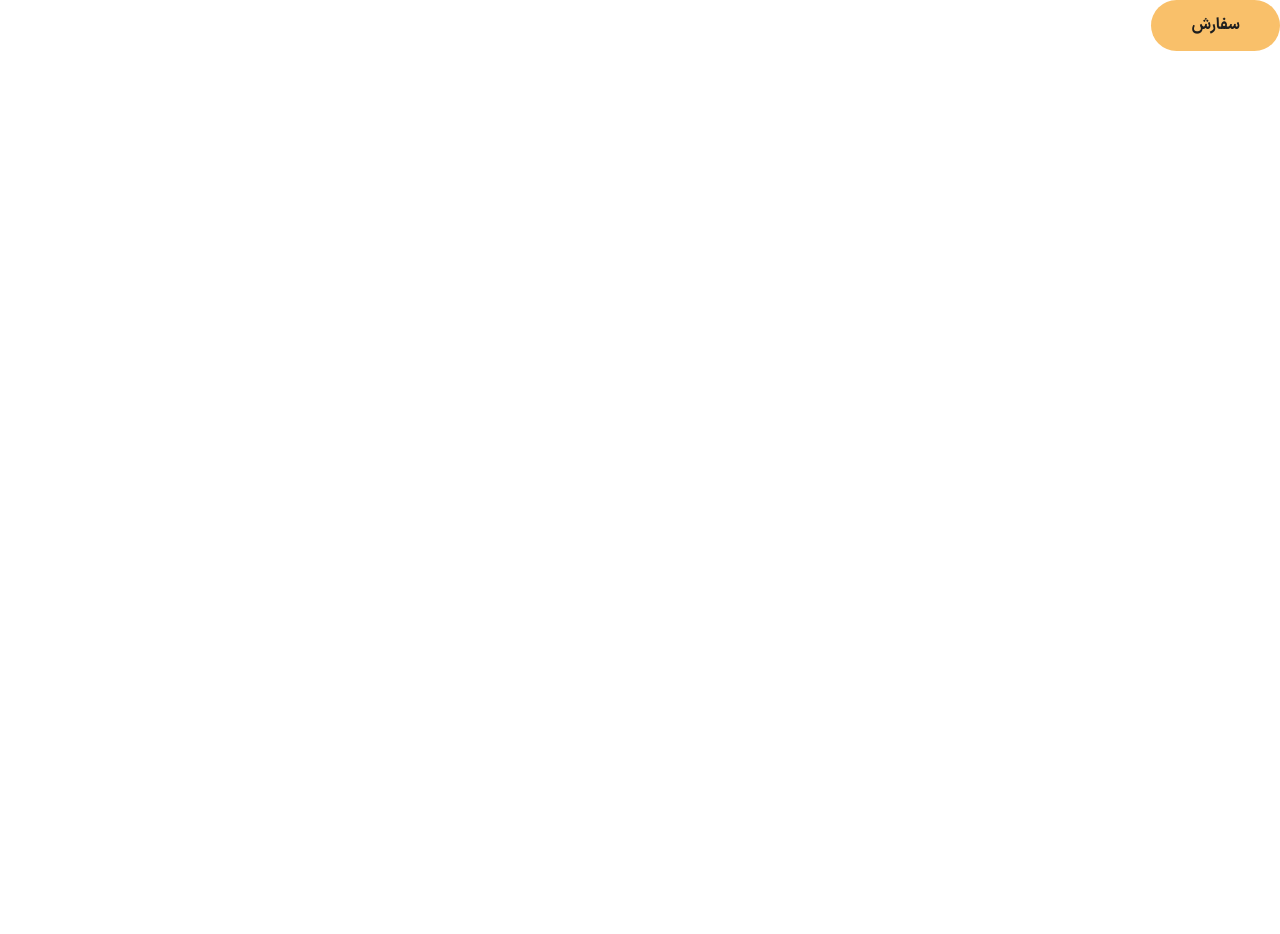
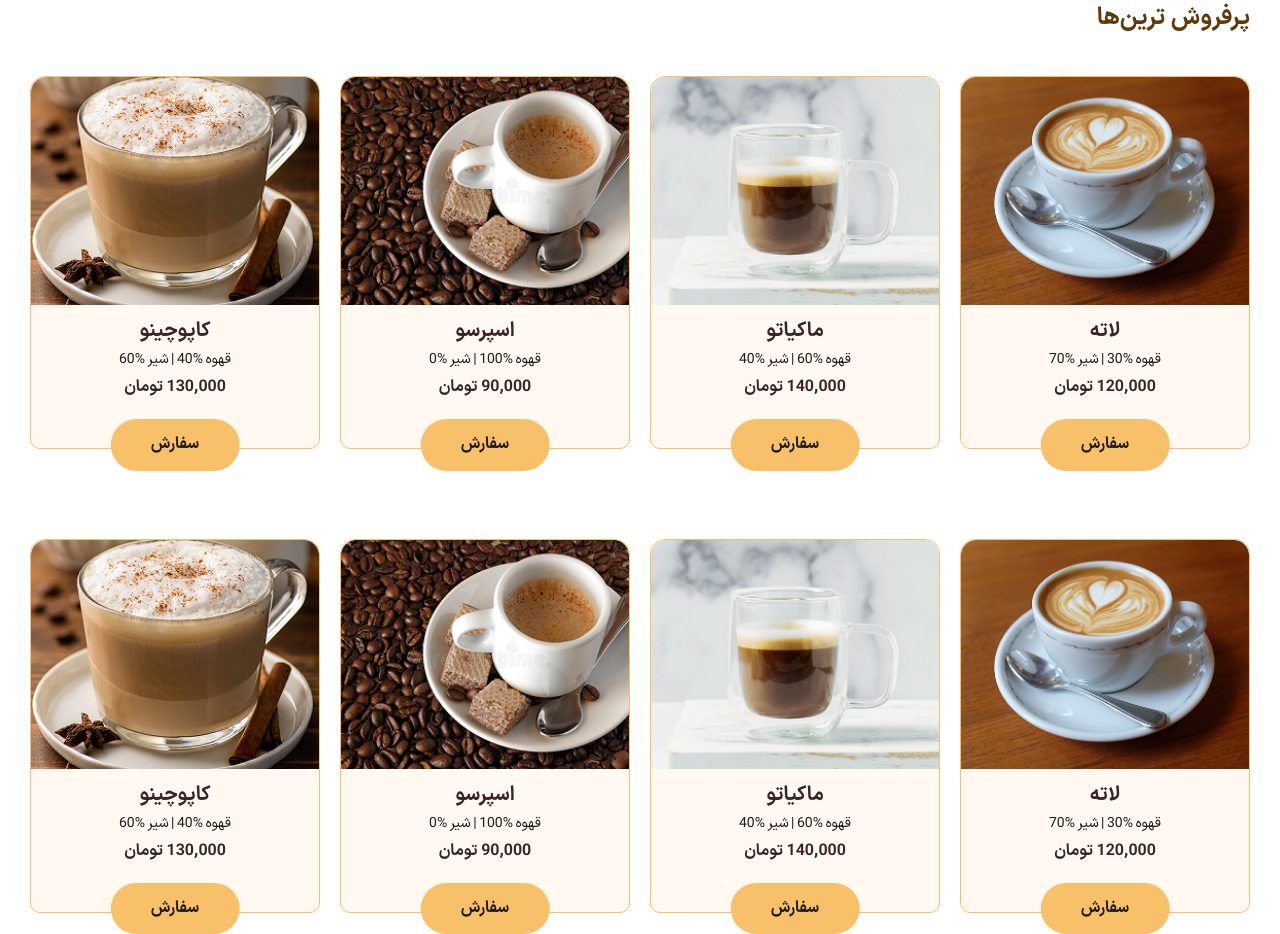
Before and after one commit to gnumobin/coffee-shop, a React (Vite) app: page / in a window 1280 px wide. Before the commit the page ends 800 px from the top, so only its background shows below. Built offline with nearby package versions, Linux system fonts and the light colour scheme.

Commit message:
feat(product): add order button

```diff
--- a/src/App.jsx
+++ b/src/App.jsx
@@ -7,9 +7,8 @@ function App() {
   return (
     <>
       {/* <Categories /> */}
-      {/* <Products /> */}
+      <Products />
       {/* <Testimonials /> */}
-      <Button primary={true}>سفارش</Button>
     </>
   );
 }
--- a/src/components/Button.jsx
+++ b/src/components/Button.jsx
@@ -1,6 +1,6 @@
-const Button = ({ children, primary }) => {
+const Button = ({ children, primary = true, className }) => {
   const generalStyles = "rounded-full text-2xl font-bold cursor-pointer";
-  const appliedStyles = `${generalStyles} ${
+  const appliedStyles = `${generalStyles} ${className} ${
     primary
       ? "bg-yellow-shade-1 py-6 px-16 text-dark"
       : "bg-secondary-tint-1 text-secondary py-5 px-14 border-2"
--- a/src/components/Products/Product.jsx
+++ b/src/components/Products/Product.jsx
@@ -1,6 +1,8 @@
+import Button from "../Button";
+
 const Product = ({ title, img, alt, recipe, price }) => {
   return (
-    <figure className="bg-bright text-center rounded-2xl rounded-t-3xl border border-yellow-shade-1">
+    <figure className="bg-bright text-center rounded-2xl rounded-t-3xl border border-yellow-shade-1 relative">
       <img
         src={img}
         alt={alt}
@@ -10,7 +12,7 @@ const Product = ({ title, img, alt, recipe, price }) => {
         loading="lazy"
         decoding="async"
       />
-      <figcaption className="pt-6 flex flex-col gap-3 pb-16">
+      <figcaption className="pt-6 flex flex-col gap-3 pb-20">
         <h3 className="text-4xl text-primary-tint-1 font-bold">{title}</h3>
         <p className="text-xl text-dark flex gap-1 justify-center">
           <span>قهوه</span>
@@ -24,6 +26,7 @@ const Product = ({ title, img, alt, recipe, price }) => {
         <p className="text-2xl font-bold text-primary-tint-1">
           <i>{price.toLocaleString()}</i> تومان
         </p>
+        <Button className="pos-center">سفارش</Button>
       </figcaption>
     </figure>
   );
--- a/src/style/index.css
+++ b/src/style/index.css
@@ -36,3 +36,10 @@
   font-size: 2.4rem;
   font-weight: bold;
 }
+
+@utility pos-center {
+  position: absolute;
+  left: 50%;
+  bottom: -6%;
+  transform: translateX(-50%);
+}
```
